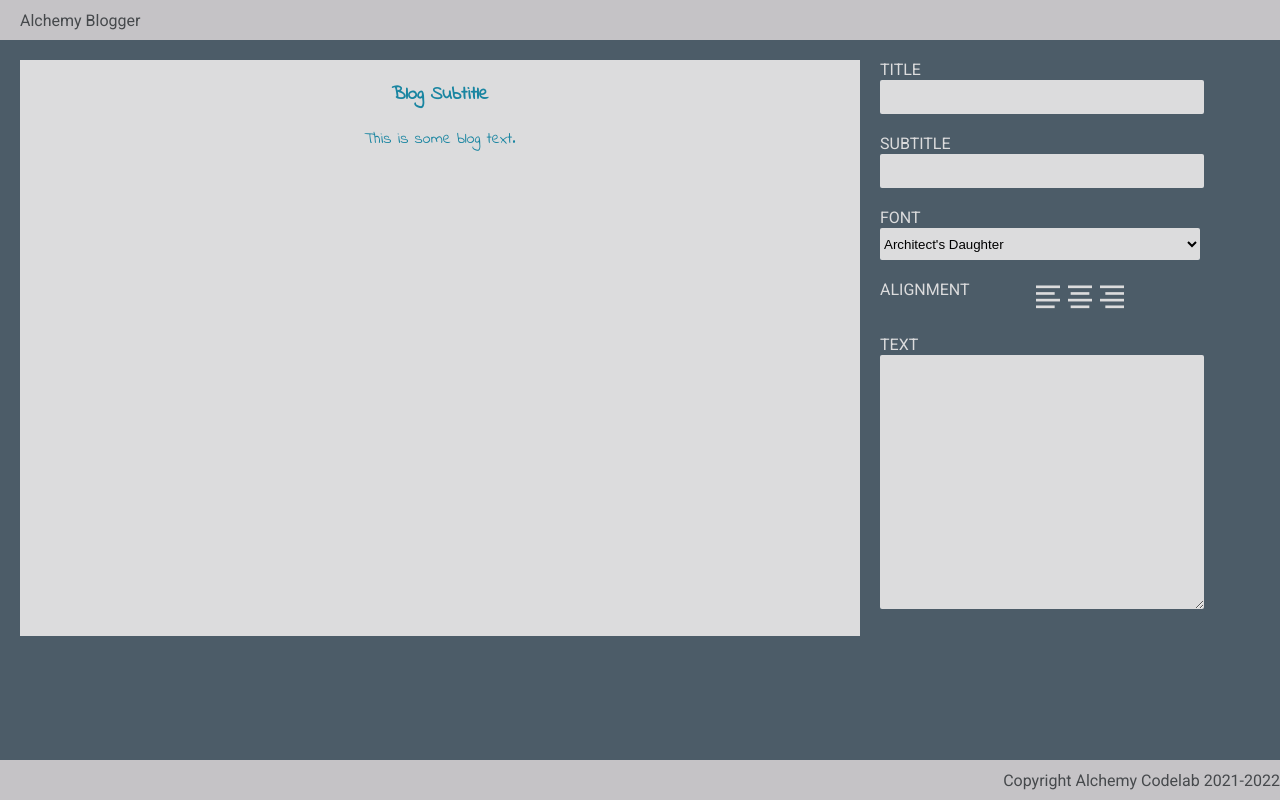
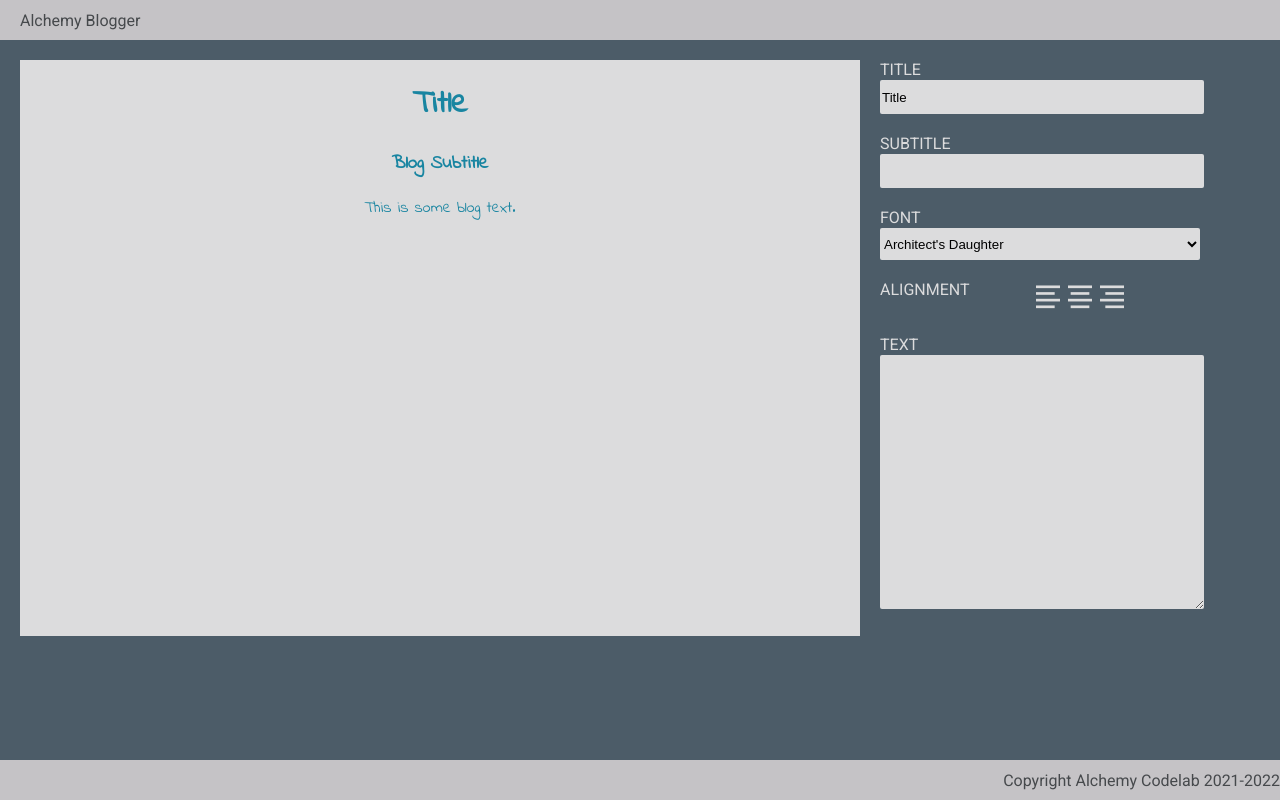
Before and after one commit to Jake-Doherty/react-blog-builder, a React (Create React App) app: page / in a window 1280 px wide. Built offline with nearby package versions, Linux system fonts and the light colour scheme; a web font is replaced by a local one.

Commit message:
+ subtitle state var & -> Pr, Ed comps

```diff
--- a/src/components/Home/Home.js
+++ b/src/components/Home/Home.js
@@ -7,13 +7,14 @@ import { useState } from 'react';
 
 export default function Home() {
   // add useState calls here for title, subtitle, font, align, and text
-  const [title, setTitle] = useState('');
+  const [title, setTitle] = useState('Title');
+  const [subTitle, setSubTitle] = useState('Subtitle');
 
   return (
     <main>
       {/* pass the state variables as props to the presentational components */}
-      <Preview title={title} />
-      <Editor title={title} setTitle={setTitle} />
+      <Preview title={title} subTitle={subTitle} />
+      <Editor title={title} setTitle={setTitle} subTitle={subTitle} setSubTitle={setSubTitle} />
     </main>
   );
 }
```
